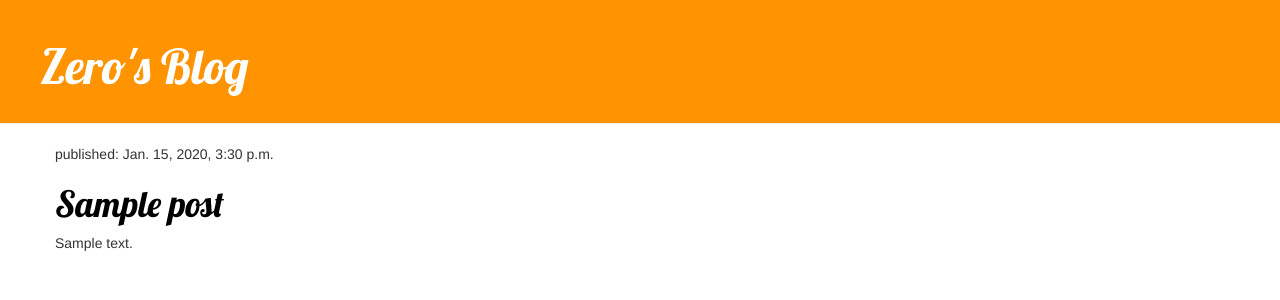
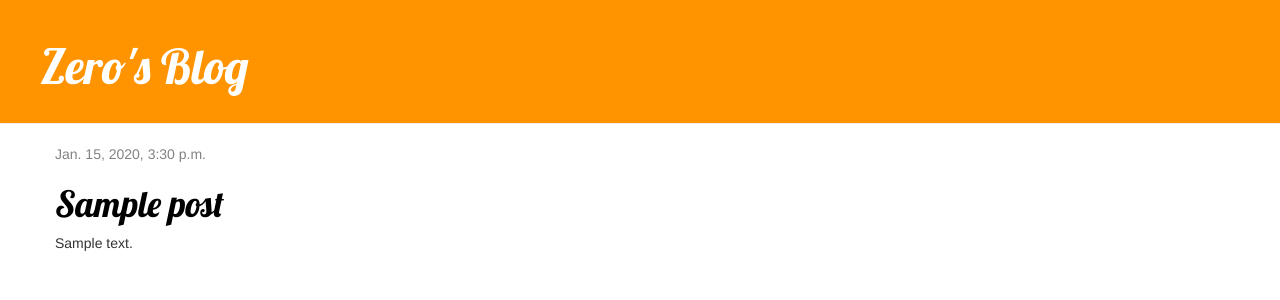
Before and after one commit to pankajanand26/my-first-blog, a Django app: template blog/templates/blog/post_list.html in a window 1280 px wide. Shown: the top 300 px of the page. Run offline with Django 3.2, Linux system fonts and the light colour scheme; the template is opened without the code that fills it: values that come from a table or form of the project are taken from there, others are empty; tables that the repository leaves empty hold one stand-in row (values such as "Sample post"); some libraries are stand-ins or nearby versions.

Commit message:
Tweaked the date css class in post list html.

```diff
--- a/blog/templates/blog/post_list.html
+++ b/blog/templates/blog/post_list.html
@@ -1,6 +1,6 @@
 {% extends "blog/base.html" %} {% block content %} {% for post in posts %}
 <div class="post">
-  <p>published: {{ post.published_date }}</p>
+  <p class='date'>{{ post.published_date }}</p>
   <h1><a href="{% url 'post_detail' pk=post.pk %}">{{ post.title }}</a></h1>
   <p>{{ post.text|linebreaksbr }}</p>
 </div>
```
